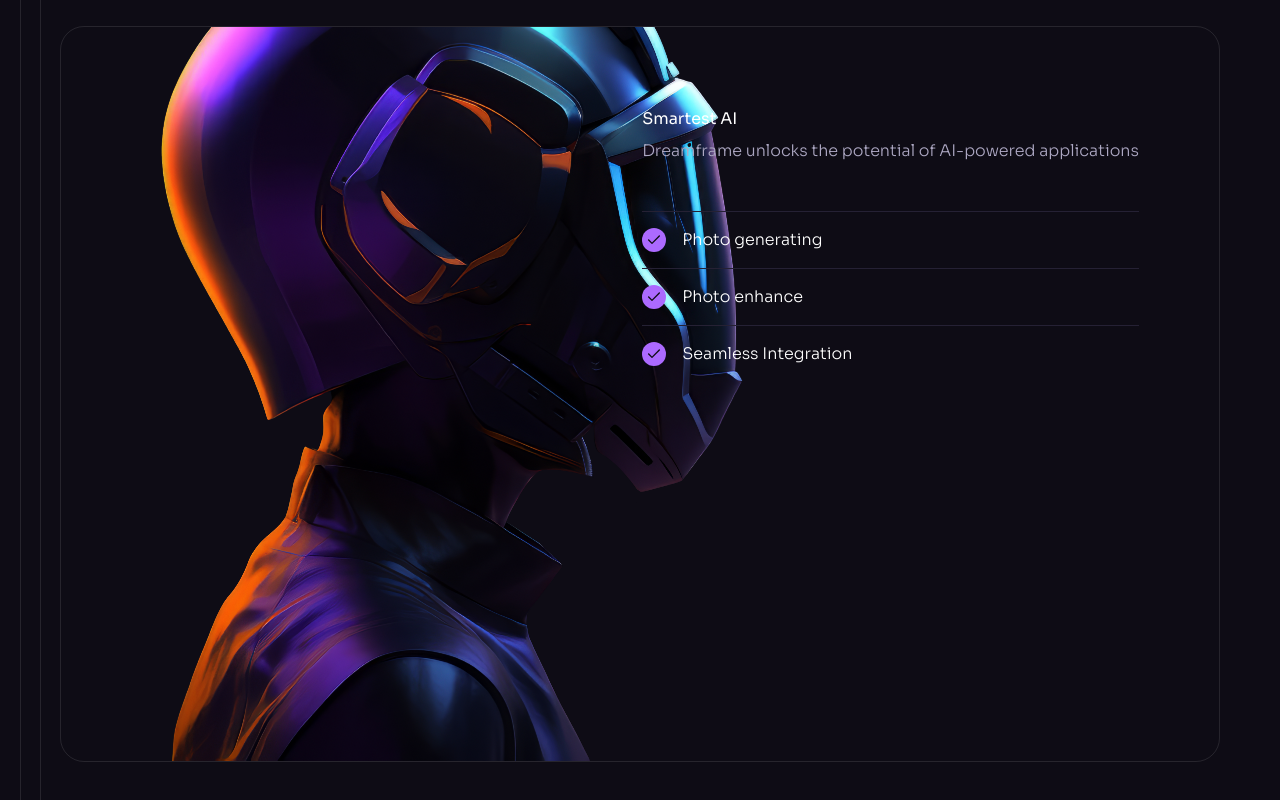
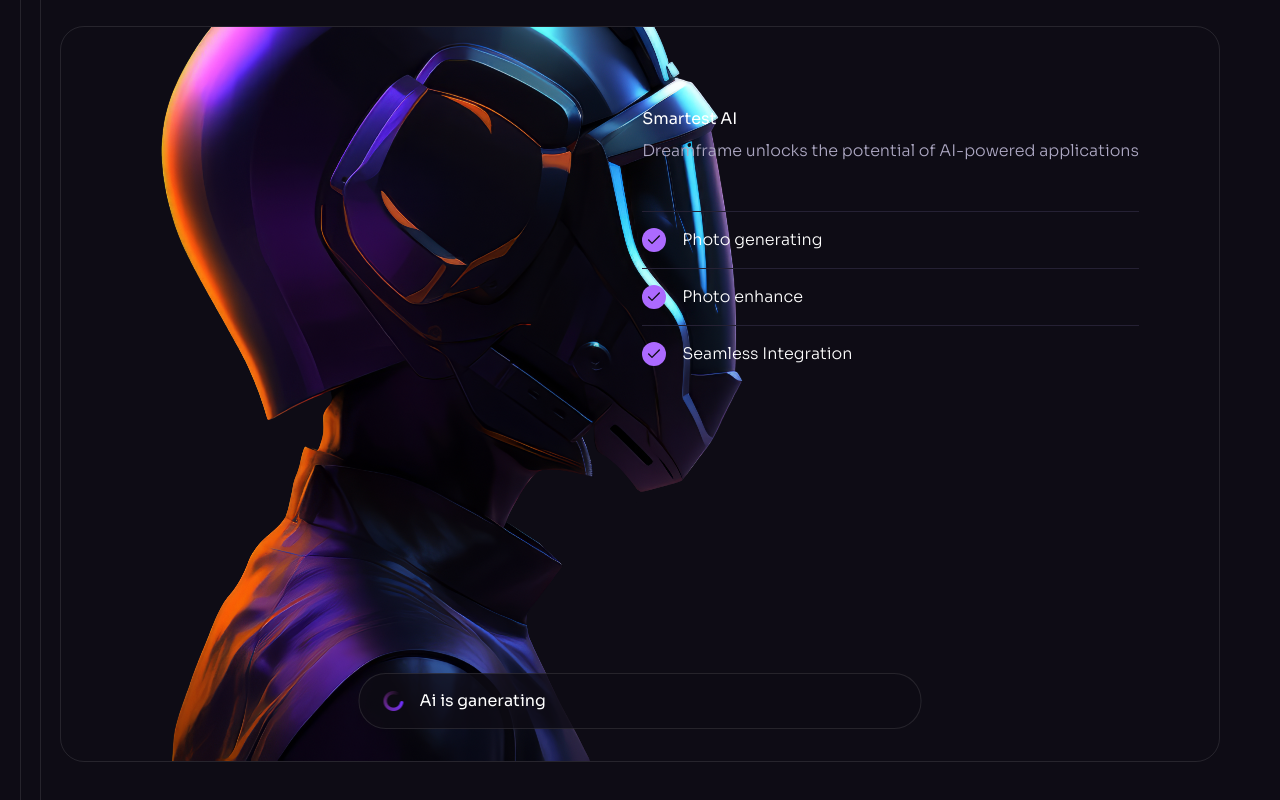
Before and after one commit to Kosta45/dream-frame, a React (Vite) app: page / in a window 1280 px wide. Shown: the part 3944-4744 px from the top of the page. Built offline with nearby package versions, Linux system fonts and the light colour scheme.

Commit message:
Generating is added in Services

```diff
--- a/src/components/Services.jsx
+++ b/src/components/Services.jsx
@@ -2,6 +2,7 @@ import React from "react";
 
 import Section from "./Section";
 import Heading from "./Heading";
+import Generating from "./Generating";
 
 import { service1, service2, service3, check } from "../assets";
 import { brainwaveServices, brainwaveServicesIcons } from "../constants";
@@ -51,7 +52,15 @@ const Services = () => {
                 ))}
               </ul>
             </div>
+
+            <Generating
+              className="absolute left-4 right-4 bottom-4
+            border-n-1/10 border lg:left-1/2 lg-right-auto lg:bottom-8
+            lg:-translate-x-1/2"
+            />
           </div>
+
+          <div></div>
         </div>
       </div>
     </Section>
```
